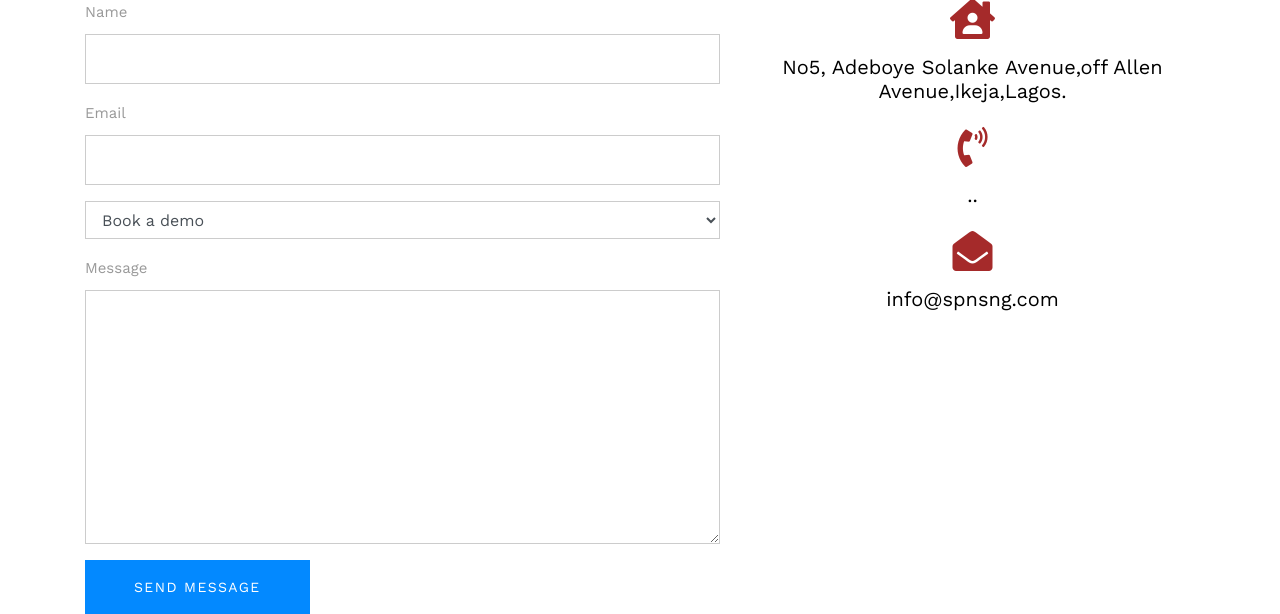
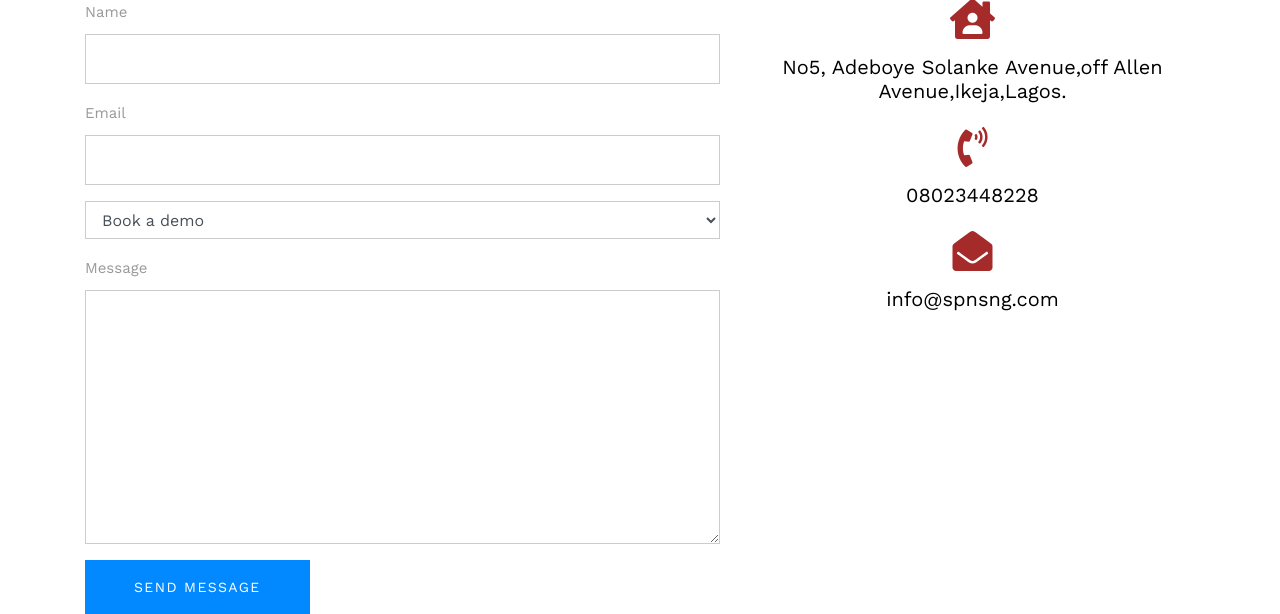
Before and after one commit to MARKOTHEDEV/spns, a Django app: page /contact/ in a window 1280 px wide. Shown: the part 906-1520 px from the top of the page. Run offline with Django 3.2, Linux system fonts and the light colour scheme; some libraries are stand-ins or nearby versions.

Commit message:
updated content

```diff
--- a/template/contact.html
+++ b/template/contact.html
@@ -78,7 +78,7 @@
           <i class="fas fa-phone-volume" style="color: brown;"></i>
         </div>
         <div class="media-body">
-        <h3 class="h5 mb-4">..</h3>
+        <h3 class="h5 mb-4">08023448228</h3>
         </div>
         </div>
         <div class="media block-icon-1 d-block text-center">
```
